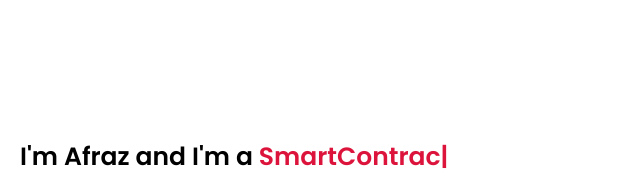
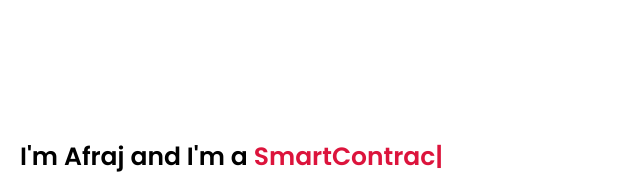
Before and after one commit to Afrazsheikh/Portfolio, a plain HTML site: page index.html in a window 1280 px wide. Shown: the part 1000-1183 px from the top of the page, 564-1204 px from the left. Drawn offline with nearby package versions, Linux system fonts and the light colour scheme.

Commit message:
Update index.html

```diff
--- a/index.html
+++ b/index.html
@@ -61,7 +61,7 @@
                     <img src="bg3.jpeg" alt="">
                 </div>
                 <div class="column right">
-                    <div class="text">I'm Afraz and I'm a <span class="typing-2"></span></div>
+                    <div class="text">I'm Afraj and I'm a <span class="typing-2"></span></div>
                     <p>
 
                             I worked on the Live projects  with my team <span style="color: crimson" > <a href="https://github.com/Afrazsheikh?tab=repositories">Github</a></span> and serve my service as a  Blockchain Developer . I experieced lots of thing while Working with my teammates   and i worked on the teachnology such as Blockchain, Solidity , Angular , AWS, Node JS
```
